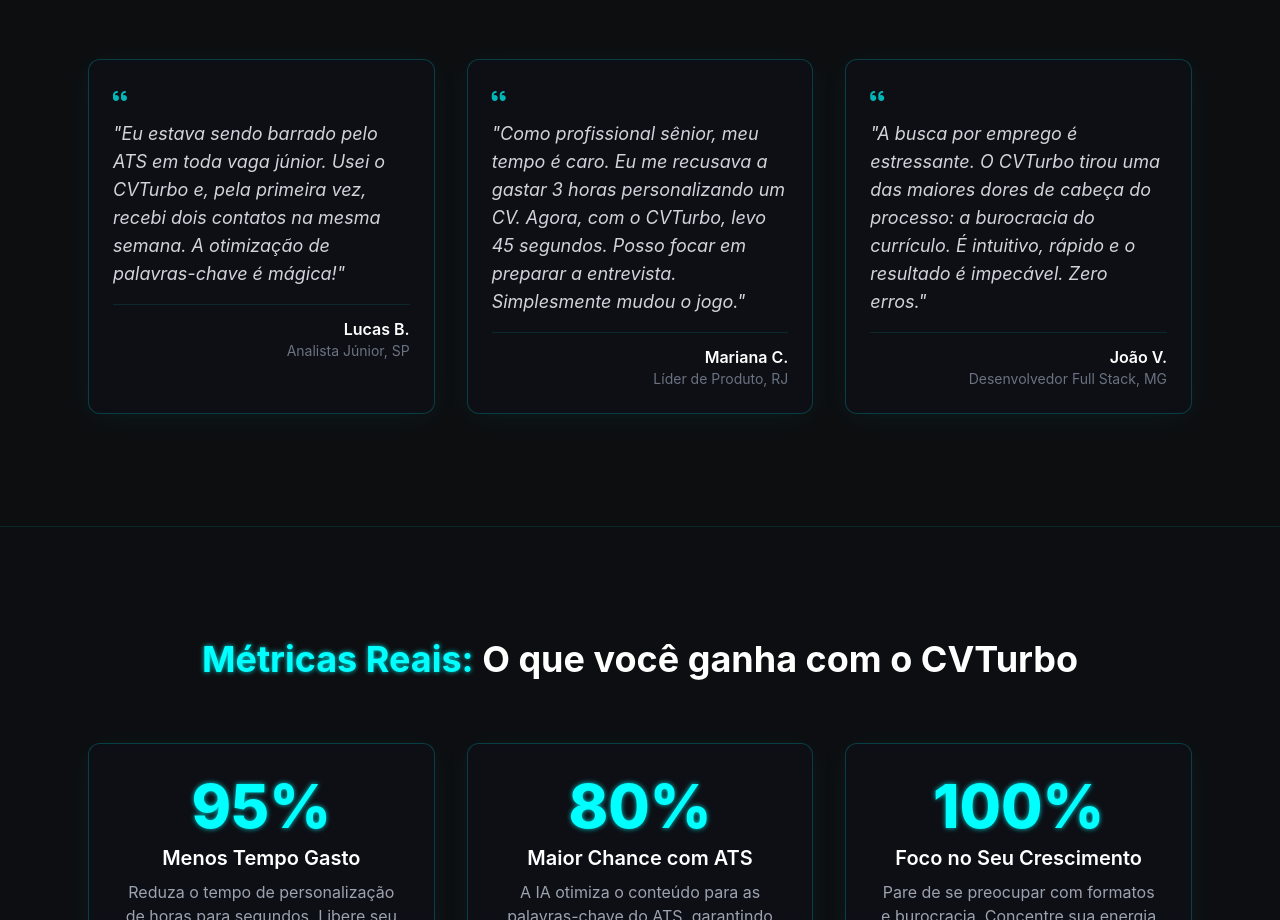
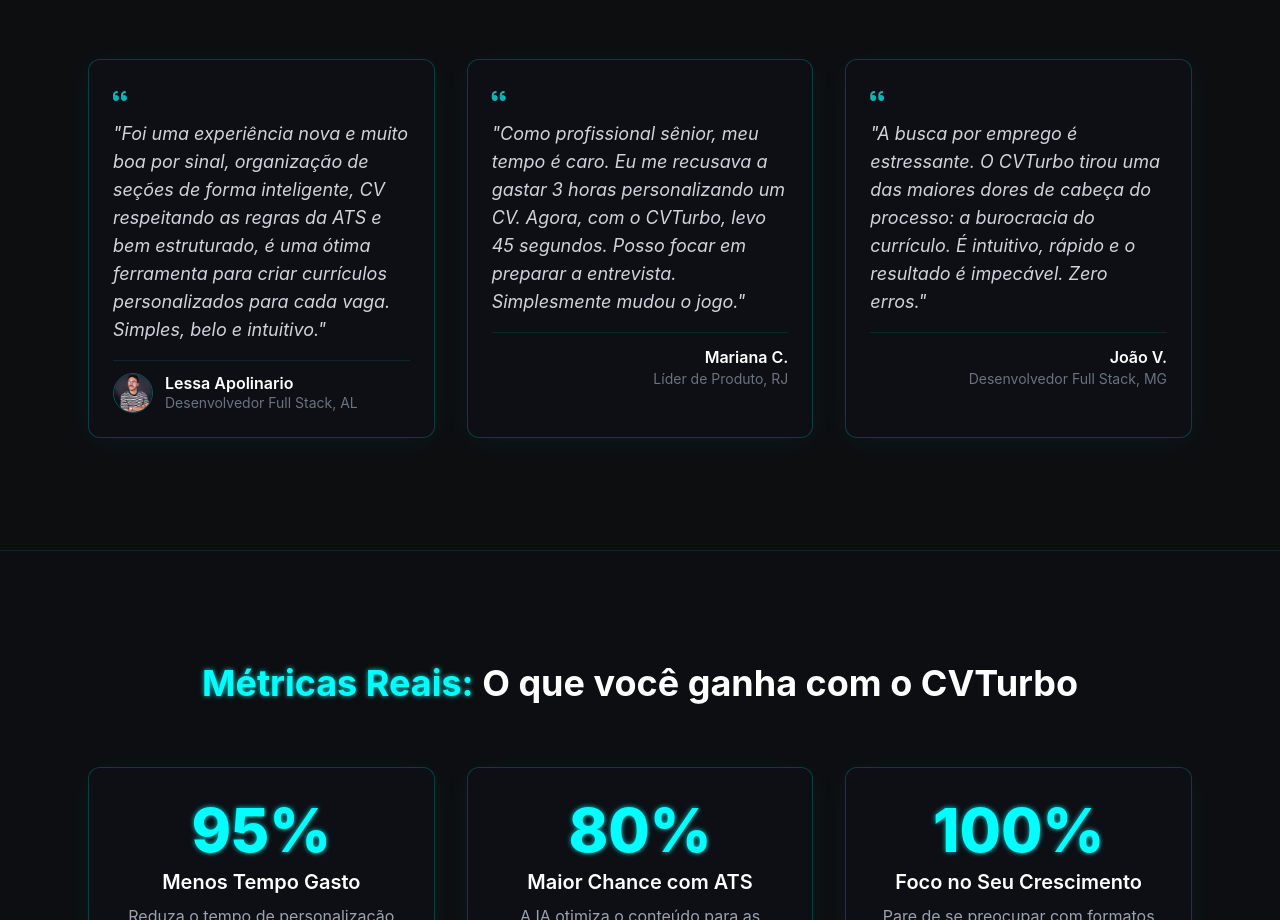
Before and after one commit to CVTurbo/landing-page, a plain HTML site: page index.html in a window 1280 px wide. Shown: the part 2358-3278 px from the top of the page. Drawn offline with nearby package versions, Linux system fonts and the light colour scheme.

Commit message:
feat: Adiciona um case de sucesso real

```diff
--- a/index.html
+++ b/index.html
@@ -340,12 +340,21 @@
 
                     <!-- Depoimento 1: Júnior - Foco no ATS -->
                     <div class="glass-card p-6 rounded-xl transform hover:scale-[1.01] transition duration-300">
-                        <i class="fas fa-quote-left text-electric-blue/70 mb-4"></i>
-                        <p class="italic text-lg text-gray-300 mb-4">"Eu estava sendo barrado pelo ATS em toda vaga júnior. Usei o CVTurbo e, pela primeira vez, recebi dois contatos na mesma semana. A otimização de palavras-chave é mágica!"</p>
-                        <div class="text-right border-t border-electric-blue/10 pt-3">
-                            <p class="font-semibold text-white">Lucas B.</p>
-                            <p class="text-sm text-gray-500">Analista Júnior, SP</p>
-                        </div>
+                      <i class="fas fa-quote-left text-electric-blue/70 mb-4"></i>
+                      <p class="italic text-lg text-gray-300 mb-4">"Foi uma experiência nova e muito boa por sinal, organização de seções de forma inteligente, CV respeitando as regras da ATS e bem estruturado, é uma ótima ferramenta para criar currículos personalizados para cada vaga. Simples, belo e intuitivo."</p>
+
+                      <div class="border-t border-electric-blue/10 pt-3">
+                          <div class="flex items-center gap-3">
+                              <img src="./assets/lessa.jpg"
+                                  alt="Foto de Lessa Apolinario"
+                                  class="w-10 h-10 rounded-full object-cover border border-electric-blue/30 shadow-sm">
+
+                              <div>
+                                  <p class="font-semibold text-white leading-tight">Lessa Apolinario</p>
+                                  <p class="text-sm text-gray-500">Desenvolvedor Full Stack, AL</p>
+                              </div>
+                          </div>
+                      </div>
                     </div>
 
                     <!-- Depoimento 2: Sênior - Foco no Tempo -->
```
Also changed, not shown: assets/lessa.jpg (added).
